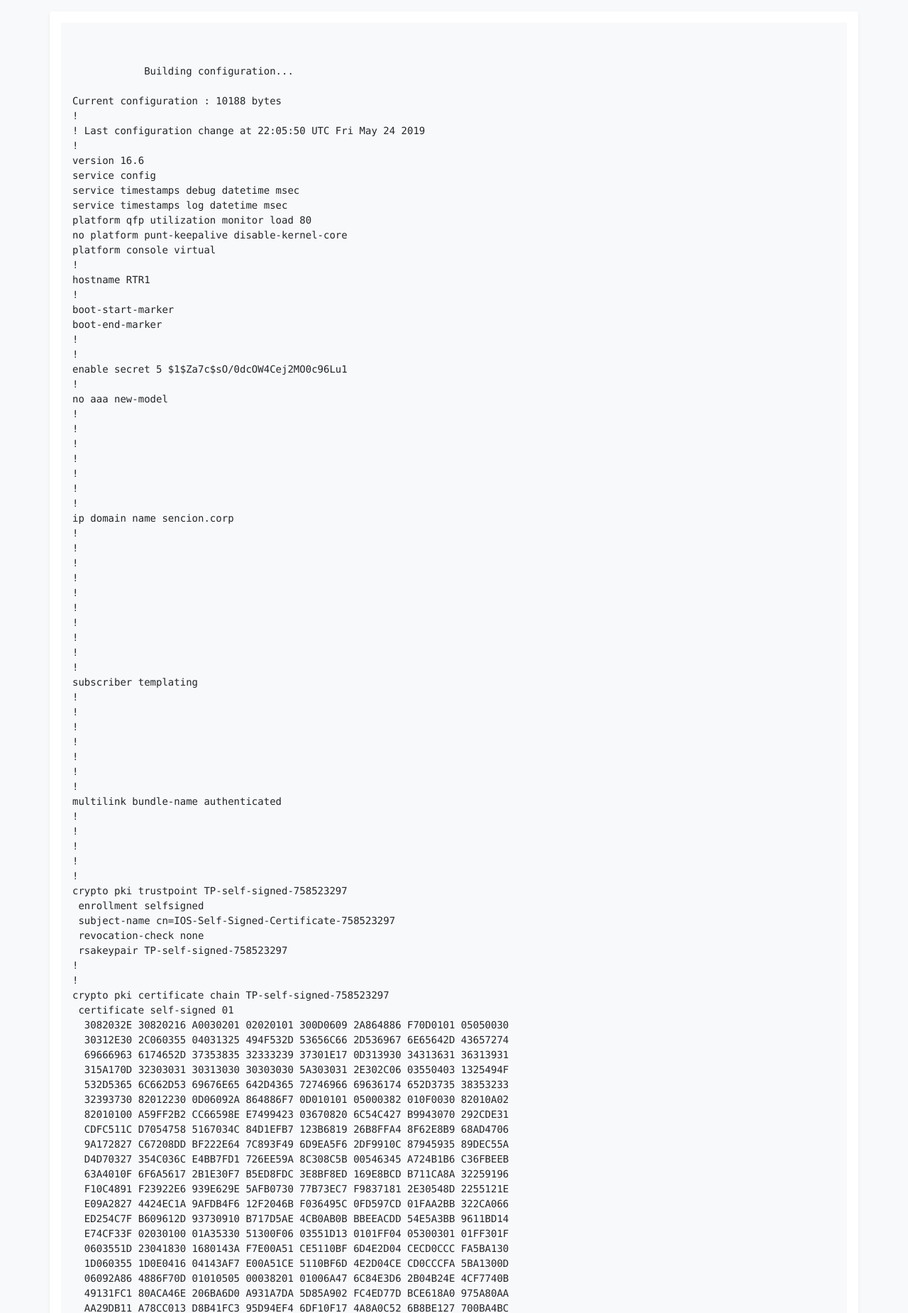
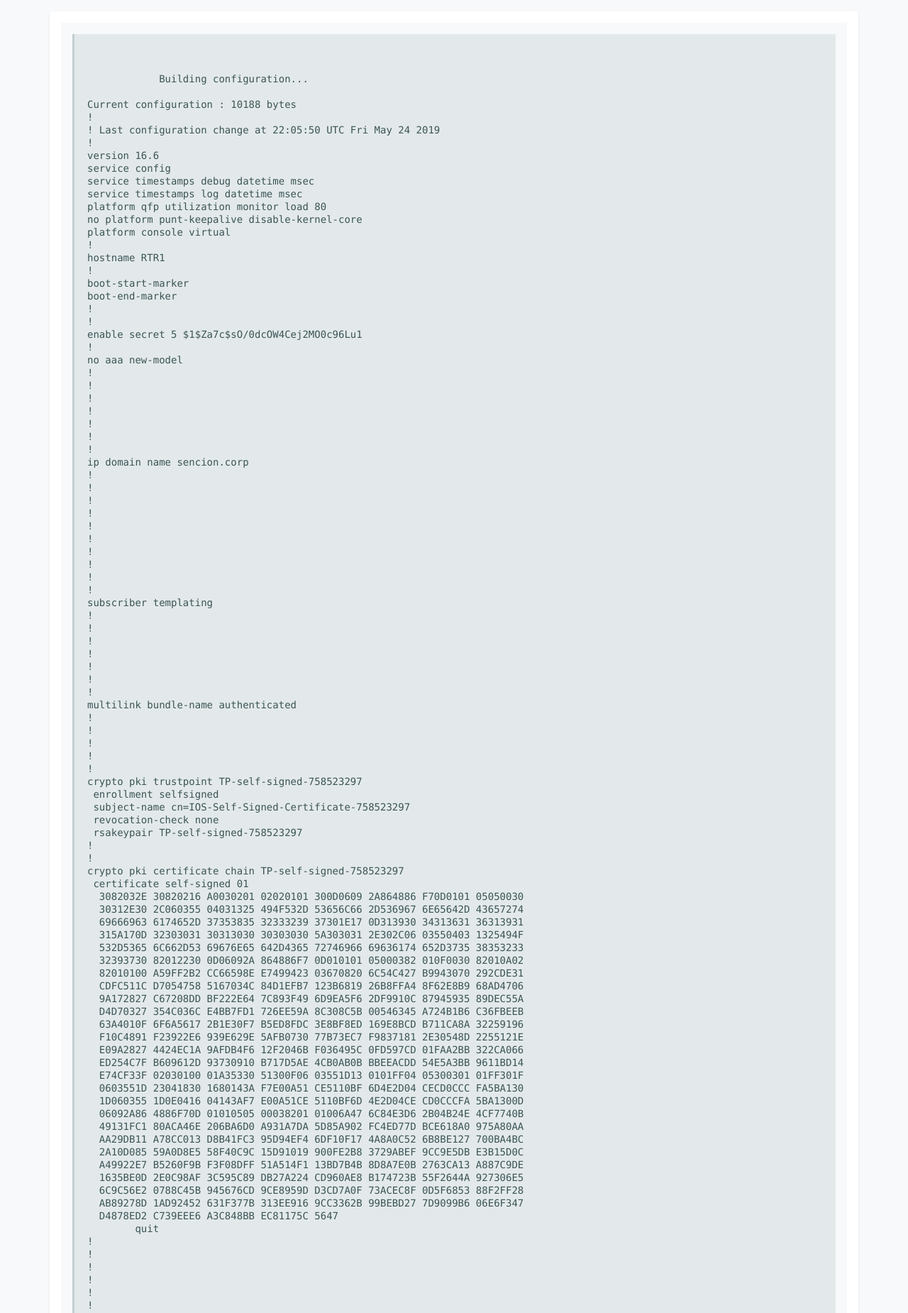
Before and after one commit to Franciscosencion/AutoNetWebPublic, a Django app: page /devices/config/20 in a window 1280 px wide. Shown: the part 56-1906 px from the top of the page at 71% size. Run offline with Django 3.2, Linux system fonts and the light colour scheme; a user stored in the database is signed in; data comes from the database, SQL or seed files in the repository; some libraries are stand-ins or nearby versions.

Commit message:
Update deviceconfig_view.html
added css style to the deviceconfig

```diff
--- a/main_app/templates/main_app/deviceconfig_view.html
+++ b/main_app/templates/main_app/deviceconfig_view.html
@@ -4,7 +4,7 @@
 {%block content %}
   <div class="container shadow-sm p-3 mb-5 bg-white rounded">
     <div class="p-3 mb-2 bg-light text-dark">
-        <pre>
+        <pre style="background-color: #e3e9ea; border-left: 3px solid #c2cfd1; color: #3b5456; padding: 18px; line-height: 18px; width: 100%;">
           <div>
             <code>{{deviceconfig.device_config}}</code>
           </div>
```
